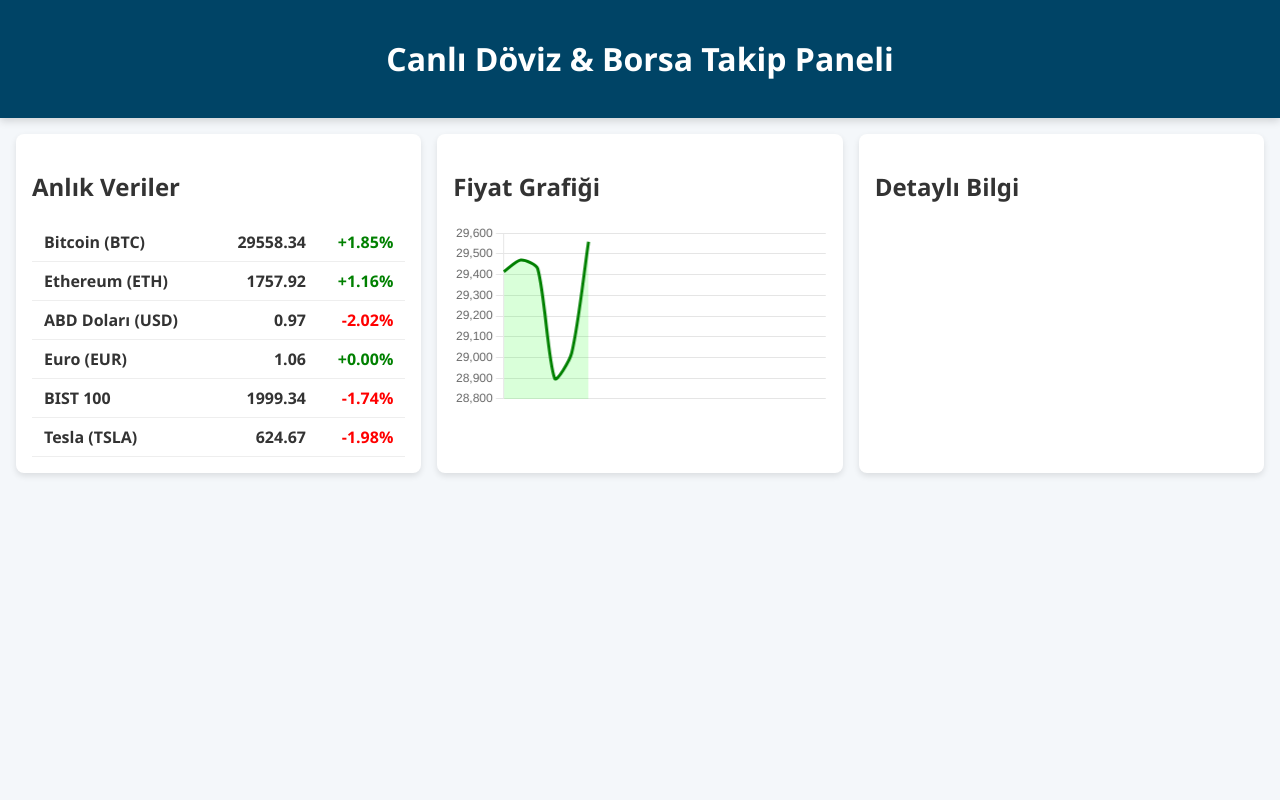
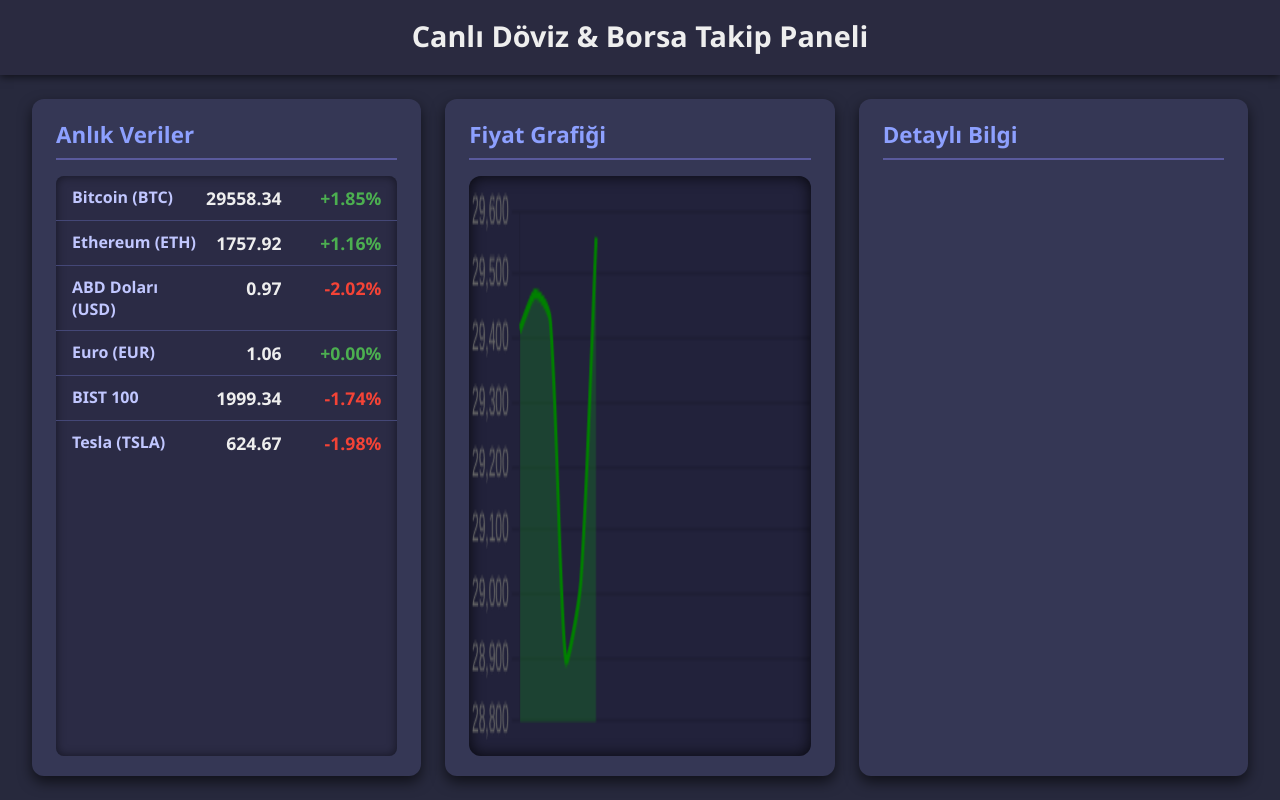
Before and after one commit to cklyncdream/dreamborsa., a plain HTML site: page index.html in a window 1280 px wide. Drawn offline with nearby package versions, Linux system fonts and the light colour scheme.

Commit message:
Update index.css

```diff
--- a/index.css
+++ b/index.css
@@ -1,95 +1,177 @@
+/* Reset */
 * {
+  margin: 0;
+  padding: 0;
   box-sizing: border-box;
   font-family: 'Segoe UI', Tahoma, Geneva, Verdana, sans-serif;
+  user-select: none;
 }
 
 body {
-  margin: 0; padding: 0;
-  background: #f4f7fa;
-  color: #333;
+  background: #1e1e2f;
+  color: #eee;
+  min-height: 100vh;
+  display: flex;
+  flex-direction: column;
 }
 
 header {
-  background: #004466;
-  color: white;
-  padding: 1rem;
+  background: #2a2a40;
+  padding: 1rem 2rem;
   text-align: center;
-  box-shadow: 0 3px 8px rgba(0,0,0,0.15);
+  box-shadow: 0 2px 8px rgba(0,0,0,0.6);
+  position: sticky;
+  top: 0;
+  z-index: 1000;
+}
+
+header h1 {
+  font-weight: 700;
+  font-size: 1.8rem;
+  margin-bottom: 0.25rem;
+}
+
+#current-time {
+  font-size: 1rem;
+  color: #a0a0c8;
+  font-weight: 400;
 }
 
 main {
   display: flex;
-  flex-wrap: wrap;
-  justify-content: space-around;
-  padding: 1rem;
-  gap: 1rem;
+  gap: 1.5rem;
+  padding: 1.5rem 2rem;
+  flex-grow: 1;
+  background: #27293d;
+  min-height: calc(100vh - 80px);
 }
 
 .panel {
-  background: white;
-  border-radius: 8px;
-  padding: 1rem;
-  box-shadow: 0 3px 6px rgba(0,0,0,0.1);
-  flex: 1 1 300px;
-  max-width: 480px;
-  min-height: 320px;
+  background: #353755;
+  border-radius: 12px;
+  box-shadow: 0 6px 14px rgba(0,0,0,0.6);
+  padding: 1.25rem 1.5rem;
+  flex: 1;
   display: flex;
   flex-direction: column;
+  overflow: hidden;
 }
 
+h2 {
+  font-weight: 700;
+  margin-bottom: 1rem;
+  font-size: 1.4rem;
+  border-bottom: 2px solid #5a5a9d;
+  padding-bottom: 0.5rem;
+  color: #8da0ff;
+}
+
+/* Anlık veri listesi */
 #currency-list {
   overflow-y: auto;
   flex-grow: 1;
+  border-radius: 8px;
+  background: #2b2b45;
+  box-shadow: inset 0 0 10px rgba(0,0,0,0.5);
 }
 
 .currency-item {
   display: flex;
   justify-content: space-between;
-  padding: 8px 12px;
-  border-bottom: 1px solid #eee;
+  padding: 10px 1rem;
+  border-bottom: 1px solid #444777;
+  cursor: pointer;
+  transition: background-color 0.3s ease;
+}
+
+.currency-item:last-child {
+  border-bottom: none;
+}
+
+.currency-item:hover, .currency-item.selected {
+  background-color: #454573;
+}
+
+.currency-name {
+  flex: 3;
+  font-weight: 600;
+  color: #c1c7ff;
+}
+
+.currency-symbol {
+  flex: 1;
+  text-align: center;
+  color: #a0a4ff;
   font-weight: 600;
 }
 
-.currency-name {
+.currency-price {
   flex: 2;
-}
-
-.currency-price {
-  flex: 1;
   text-align: right;
+  font-weight: 700;
+  font-size: 1.1rem;
 }
 
 .currency-change {
-  flex: 1;
+  flex: 2;
   text-align: right;
   font-weight: 700;
+  font-size: 1.1rem;
+  padding-left: 1rem;
+  user-select: text;
 }
 
 .change-up {
-  color: green;
+  color: #4caf50;
 }
 
 .change-down {
-  color: red;
+  color: #f44336;
 }
 
-#summary-text {
+/* Grafik */
+canvas#priceChart {
+  width: 100% !important;
+  height: 100% !important;
+  border-radius: 12px;
+  background: #22223b;
+  box-shadow: inset 0 0 15px rgba(0, 0, 0, 0.8);
+  user-select: none;
   flex-grow: 1;
+}
+
+/* Detaylı bilgi */
+#info-text {
+  color: #d0d2ff;
   font-size: 1.1rem;
+  overflow-y: auto;
+  flex-grow: 1;
+  outline-offset: 4px;
+  padding-right: 4px;
+  user-select: text;
   line-height: 1.5;
 }
 
-canvas {
-  max-width: 100%;
-  max-height: 100%;
+@media (max-width: 1024px) {
+  main {
+    flex-direction: column;
+  }
+  .panel {
+    max-height: 320px;
+  }
 }
 
-@media(max-width: 900px) {
+@media (max-width: 480px) {
+  body {
+    font-size: 14px;
+  }
+  header h1 {
+    font-size: 1.4rem;
+  }
+  h2 {
+    font-size: 1.2rem;
+  }
   main {
-    flex-direction: column;
-    align-items: center;
-  }
-  .panel {
-    max-width: 90vw;
+    padding: 1rem;
   }
 }
```
